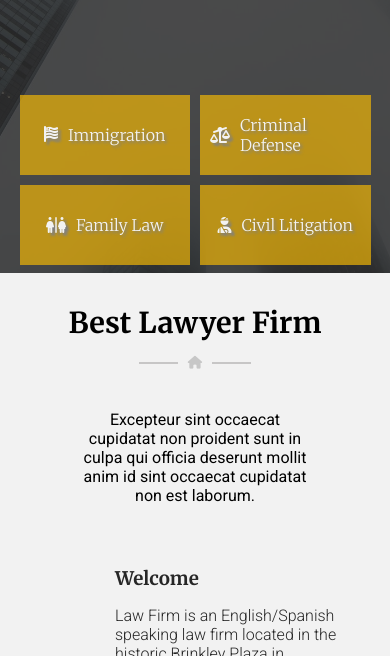
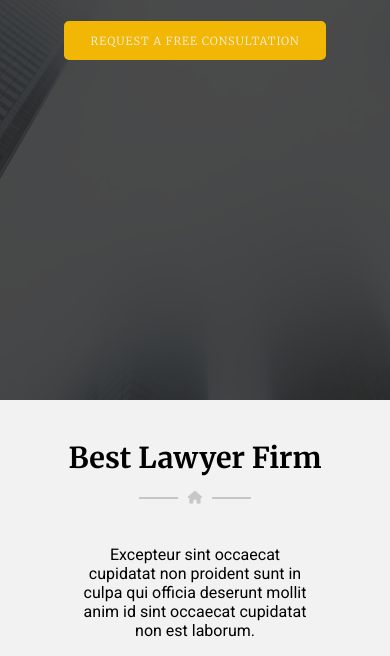
Before and after one commit to Cmmh1101/lawyer-template, a plain HTML site: page index.html in a window 390 px wide. Shown: the part 444-1100 px from the top of the page. Drawn offline with Linux system fonts and the light colour scheme.

Commit message:
removed top specialties banner background and changed styles, no display on mobile.

```diff
--- a/style.css
+++ b/style.css
@@ -46,7 +46,7 @@ body {
 
 .hero-img {
   width: 100%;
-  height: 85vh;
+  height: 100%;
   background-blend-mode: overlay;
   background-image: url(/img/edif.jpg);
   background-position: center;
@@ -61,7 +61,7 @@ body {
 
 .hero-overlay {
   width: 100%;
-  height: 85vh;
+  height: 100%;
   background-color: #292929d5;
   position: absolute;
   top: 0;
@@ -127,14 +127,18 @@ a {
   display: flex;
   justify-content: center;
   align-items: center;
-  margin-top: -245px;
-  padding: 0 5%;
+  /* position: absolute; */
+  /* bottom: -2%; */
+  /* left: 15%; */
+  /* margin-right: 15%; */
+  margin-top: -80px;
+  /* padding: 0 5%; */
 }
 
 .boxes {
   display: grid;
   grid-template-columns: repeat(4, 1fr);
-  /* grid-template-columns: 250px 250px 250px 250px; */
+
   gap: 30px;
   margin: 0 auto;
 }
@@ -144,30 +148,26 @@ a {
   display: flex;
   justify-content: center;
   align-items: center;
-  background-color: var(--mustard);
-  padding: 30px 10px;
-}
-
-.title-box:hover {
-  background-color: var(--opacity-mustard);
+  padding: 10px;
 }
 
 .title-box i {
-  font-size: 2rem;
-  color: var(--light-gray);
+  font-size: 1rem;
+  color: var(--opacity-mustard);
   filter: drop-shadow(3px 3px 1px grey);
   font-weight: 600;
 }
 
 .title-box .sub-title {
-  color: var(--light-gray);
-  font-size: 1.2rem;
+  color: var(--opacity-mustard);
+  font-size: 1rem;
   font-weight: 300;
   text-shadow: 2px 2px 3px grey;
   margin-left: 10px;
 }
 
 .info-box {
+  display: none;
   background-color: #fff;
   padding: 30px;
   height: 220px;
@@ -504,7 +504,7 @@ hr {
 
 #contact {
   width: 100%;
-  height: 100vh;
+  height: auto;
   margin: 0;
   position: relative;
 }
@@ -545,7 +545,7 @@ hr {
   justify-content: left;
   align-items: flex-start;
   flex-flow: wrap;
-  padding: 100px;
+  padding: 70px;
 }
 
 .contact-info {
@@ -664,8 +664,17 @@ textarea:focus {
 
 /* RESPONSIVE STYLE */
 
-@media (max-width: 992px) {
-}
+/* @media (max-width: 992px) {
+  .grid-wrapper {
+    display: flex;
+    justify-content: center;
+    align-items: center;
+    position: absolute;
+    bottom: -2%;
+    left: 10%;
+    margin-right: 10%;
+  }
+} */
 
 @media (max-width: 768px) {
   /* .hero-img {
@@ -678,7 +687,7 @@ textarea:focus {
     height: 100vh;
   } */
   .hero-text {
-    margin-top: -250px;
+    margin-top: -100px;
   }
 
   .span-upper {
@@ -718,10 +727,17 @@ textarea:focus {
     text-decoration: none;
     font-weight: 200;
   }
-
-  .grid-wrapper {
-    margin-top: -215px;
-    padding: 0 5%;
+  /* .grid-wrapper {
+    display: none;
+  } */
+  /* .grid-wrapper {
+    display: flex;
+    justify-content: center;
+    align-items: center;
+    position: absolute;
+    bottom: 0;
+    left: 2%;
+    margin-right: 5%;
   }
 
   .boxes {
@@ -756,7 +772,7 @@ textarea:focus {
   }
   .info-box {
     display: none;
-  }
+  } */
   /*  */
 
   #values {
@@ -888,16 +904,19 @@ textarea:focus {
 
 @media (max-width: 538px) {
   .grid-wrapper {
+    display: none;
+  }
+  /* .grid-wrapper {
     margin-top: -305px;
     padding: 0 5%;
-  }
+  } */
 
-  .boxes {
+  /* .boxes {
     display: grid;
     grid-template-columns: repeat(2, 1fr);
     gap: 10px;
     margin: 0 auto;
-  }
+  } */
 
   .practices-grid {
     display: grid;
```
